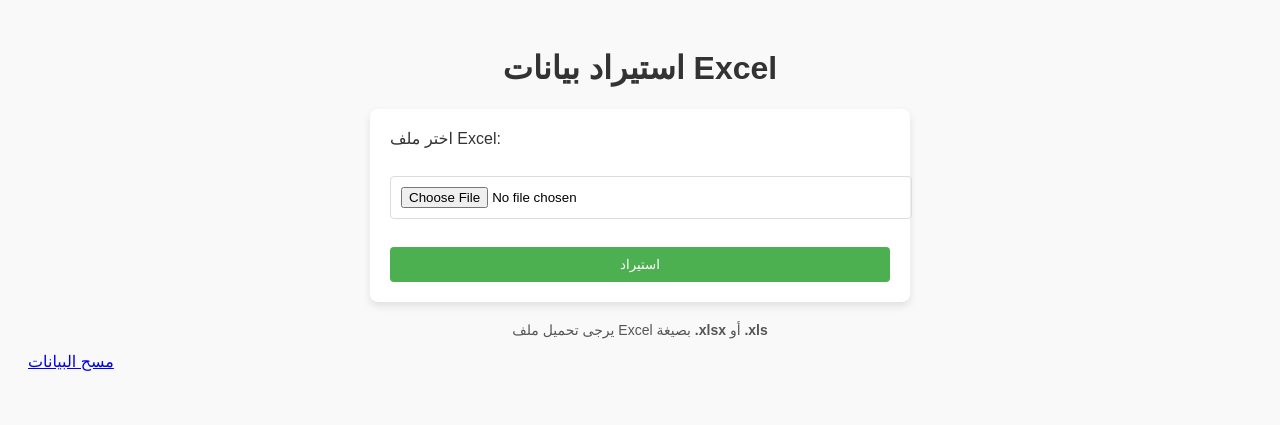
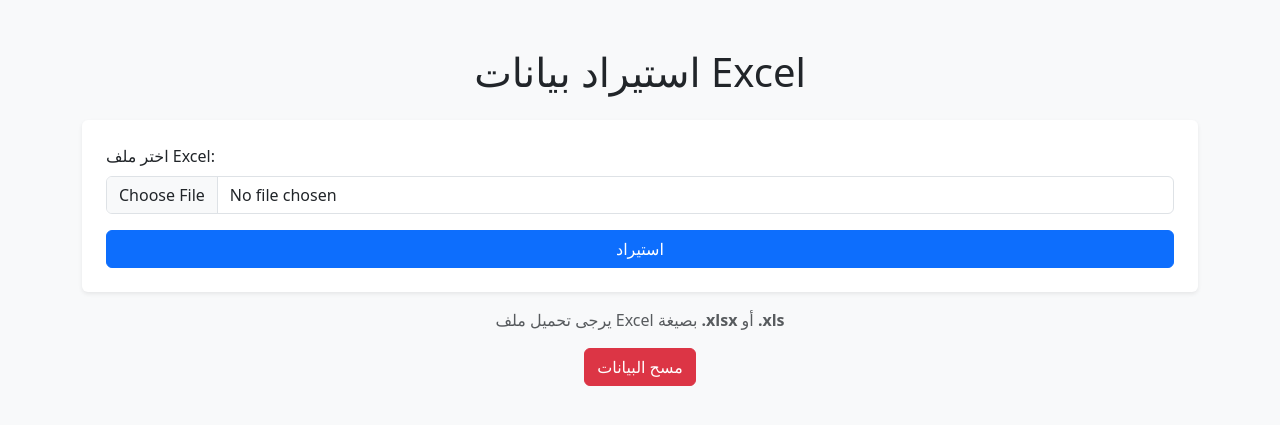
Before and after one commit to abuzain153/myproject, a Django app: template myapp/templates/myapp/import_excel.html in a window 1280 px wide. Shown: the top 425 px of the page. Run offline with Django 5.2, Linux system fonts and the light colour scheme; the template is opened without the code that fills it, so the values that code supplies are empty.

Commit message:
Update import_excel.html

```diff
--- a/myapp/templates/myapp/import_excel.html
+++ b/myapp/templates/myapp/import_excel.html
@@ -4,105 +4,43 @@
     <meta charset="UTF-8">
     <meta name="viewport" content="width=device-width, initial-scale=1.0">
     <title>استيراد بيانات Excel</title>
-    <style>
-        body {
-            font-family: Arial, sans-serif;
-            padding: 20px;
-            background-color: #f9f9f9;
-        }
+    <link href="https://cdn.jsdelivr.net/npm/bootstrap@5.3.0/dist/css/bootstrap.min.css" rel="stylesheet">
+</head>
+<body class="bg-light">
 
-        h1 {
-            text-align: center;
-            color: #333;
-        }
-
-        form {
-            max-width: 500px;
-            margin: 20px auto;
-            background-color: #fff;
-            padding: 20px;
-            border-radius: 8px;
-            box-shadow: 0 4px 8px rgba(0, 0, 0, 0.1);
-        }
-
-        label {
-            font-size: 16px;
-            color: #333;
-        }
-
-        input[type="file"] {
-            width: 100%;
-            padding: 10px;
-            margin: 10px 0;
-            border: 1px solid #ddd;
-            border-radius: 4px;
-        }
-
-        button {
-            background-color: #4CAF50;
-            color: white;
-            padding: 10px 20px;
-            border: none;
-            border-radius: 4px;
-            cursor: pointer;
-            width: 100%;
-        }
-
-        button:hover {
-            background-color: #45a049;
-        }
-
-        .message {
-            margin-top: 20px;
-            padding: 10px;
-            background-color: #e8f5e9;
-            border: 1px solid #4caf50;
-            color: #4caf50;
-            border-radius: 4px;
-        }
-
-        .error {
-            margin-top: 20px;
-            padding: 10px;
-            background-color: #ffebee;
-            border: 1px solid #f44336;
-            color: #f44336;
-            border-radius: 4px;
-        }
-
-        .instructions {
-            text-align: center;
-            margin-top: 20px;
-            font-size: 14px;
-            color: #555;
-        }
-    </style>
-</head>
-<body>
-
-    <h1>استيراد بيانات Excel</h1>
+<div class="container mt-5">
+    <h1 class="text-center mb-4">استيراد بيانات Excel</h1>
 
     {% if messages %}
-        <ul class="messages">
+        <div class="messages">
             {% for message in messages %}
-                <li{% if message.tags %} class="{{ message.tags }}"{% endif %}>{{ message }}</li>
+                <div class="alert {% if message.tags %}alert-{{ message.tags }}{% else %}alert-info{% endif %} alert-dismissible fade show" role="alert">
+                    {{ message }}
+                    <button type="button" class="btn-close" data-bs-dismiss="alert" aria-label="Close"></button>
+                </div>
             {% endfor %}
-        </ul>
+        </div>
     {% endif %}
 
-    <form method="post" enctype="multipart/form-data" id="import-form">
+    <form method="post" enctype="multipart/form-data" id="import-form" class="bg-white p-4 rounded shadow-sm">
         {% csrf_token %}
-        <label for="excel_file">اختر ملف Excel:</label><br><br>
-        <input type="file" name="excel_file" id="excel_file" accept=".xlsx,.xls"><br><br>
-        <button type="submit">استيراد</button>
+        <div class="mb-3">
+            <label for="excel_file" class="form-label">اختر ملف Excel:</label>
+            <input type="file" name="excel_file" id="excel_file" accept=".xlsx,.xls" class="form-control">
+        </div>
+        <button type="submit" class="btn btn-primary w-100">استيراد</button>
     </form>
 
-    <div class="instructions">
-        <p>يرجى تحميل ملف Excel بصيغة <strong>.xlsx</strong> أو <strong>.xls</strong></p>
+    <div class="instructions text-center mt-3">
+        <p class="text-muted">يرجى تحميل ملف Excel بصيغة <strong>.xlsx</strong> أو <strong>.xls</strong></p>
     </div>
 
-    <a href="{% url 'clear_products' %}">مسح البيانات</a>
+    <div class="text-center mt-3">
+        <a href="{% url 'clear_products' %}" class="btn btn-danger">مسح البيانات</a>
+    </div>
+</div>
 
+<script src="https://cdn.jsdelivr.net/npm/bootstrap@5.3.0/dist/js/bootstrap.bundle.min.js"></script>
 <script>
     const form = document.getElementById('import-form');
     const fileInput = document.getElementById('excel_file');
```
Lines whose indentation alone changed are shown as unchanged.
